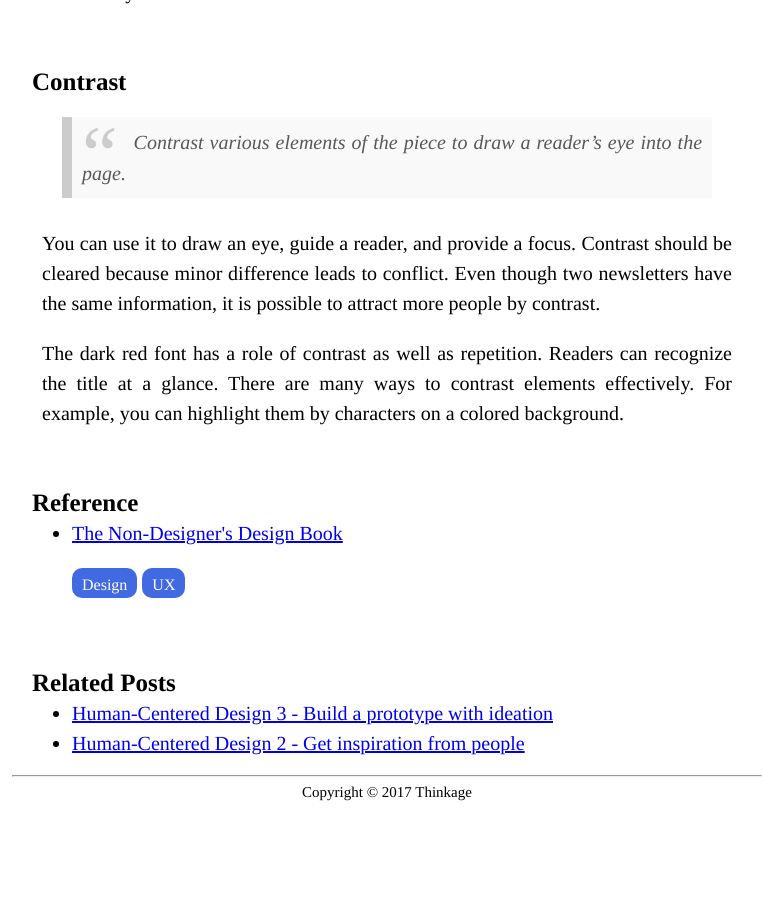
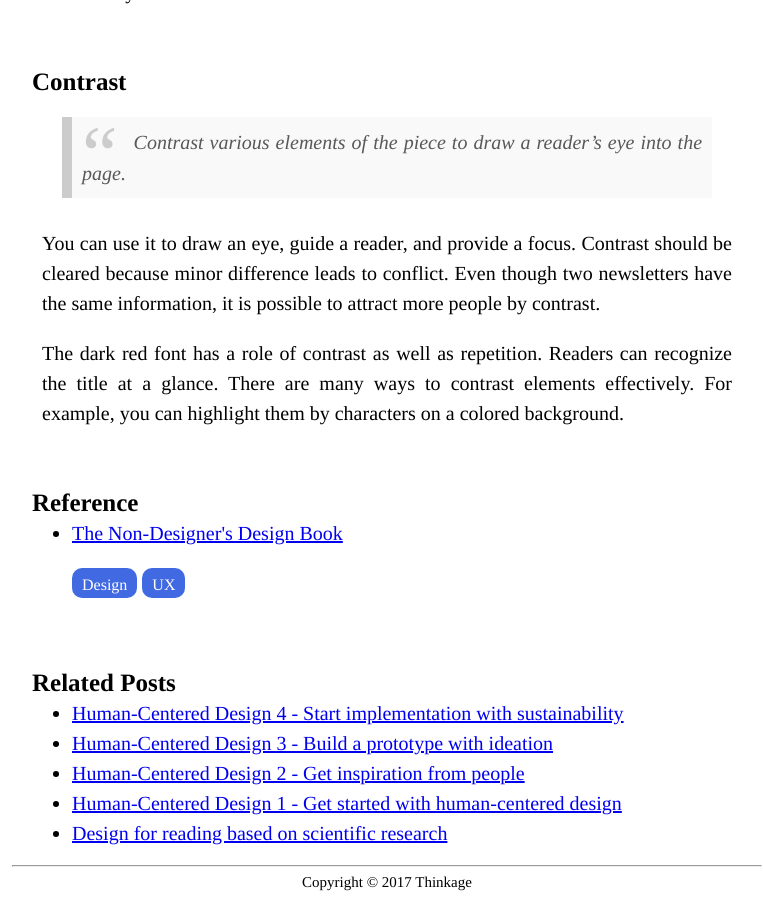
Before and after one commit to schwalbe10/thinkage, a Jekyll site: the page built from _posts/2017-04-26-non-designer.md, in a window 1280 px wide and 900 px high, scrolled down 2102 px. Shown: the whole window, without its empty margins (253-1016 px from the left). Built offline with Jekyll 4.4.1, drawn with Linux system fonts in a browser that asks for light colours; before the commit the page ends 2912 px from its top, so only the background shows below that.

Commit message:
Update the blog

```diff
--- a/_includes/related_posts.html
+++ b/_includes/related_posts.html
@@ -1,3 +1,35 @@
+<div class="related">
+  <h3>Related Posts</h3>
+  <ul class="related-posts">
+    {% assign max_related = 5 %}
+    {% assign min_common_tags = 1 %}
+    {% assign max_related_counter = 0 %}
+
+    {% for post in site.posts %}
+      {% assign same_tag_count = 0 %}
+      {% for tag in post.tags %}
+        {% if post.url != page.url %}
+          {% if page.tags contains tag %}
+            {% assign same_tag_count = same_tag_count | plus: 1 %}
+          {% endif %}
+        {% endif %}
+      {% endfor %}
+
+      {% if same_tag_count >= min_common_tags %}
+        <li>
+            <a href="{{ post.url }}">
+              {{ post.title }}
+            </a>
+        </li>
+        {% assign max_related_counter = max_related_counter | plus: 1 %}
+        {% if max_related_counter >= max_related %}
+          {% break %}
+        {% endif %}
+      {% endif %}
+    {% endfor %}
+  </ul>
+</div>
+
 <!--
 <div class="list">
   <ul>
@@ -8,6 +40,7 @@
 </div>
 -->
 
+<!--
 {% assign hasSimilar = '' %}
 {% for post in site.related_posts %}
     {% assign postHasSimilar = false %}
@@ -34,3 +67,4 @@
 {% if hasSimilar.size > 0 %}
     </ul>
 {% endif %}
+-->
--- /dev/null
+++ b/_posts/2017-09-24-implementation.md
@@ -0,0 +1,45 @@
+---
+layout: post
+title: "Human-Centered Design 4 - Start implementation with sustainability"
+date:  2017-09-24
+
+tags:
+- Design
+- UX
+- Human-Centered Design
+---
+
+The last phase of human-centered design is implementation. You'll find the way how to carry out your idea and how to maximize its impact. It is necessary to consider resources and sustainability.
+
+## Resource Assessment
+
+You need to assess the feasibility of your solution. What can your team do? Which field do you leave to your partners? These questions lead the practical implementation of your idea.
+
+1. Understand the distribution of your solution
+1. List what you've got and what you'll need
+1. Identify the scope of your team and other partners
+
+## Funding
+
+This is a short-term financial approach. In many cases, you can't run your project without money. It's best to plan a funding strategy from the start.
+
+1. Discuss with your key stakeholders about money you need
+1. Determine the relationships for grants
+1. Plan the way to raise money (Cloud funding, stock, sales, donation, etc.)
+
+## Sustainable Revenue
+
+A long term revenue strategy is core to deliver your idea. You've got the right revenue strategy to continue the development.
+
+1. Make a projection of future operations
+1. Plan the way to raise money (Cloud funding, stock, sales, donation, etc.)
+1. Think about scaling your project in the long term
+
+### Reference
+
+<div class="list">
+  <ul>
+    <li><a href="http://www.designkit.org/">Design Kit</a></li>
+    <li><a href="https://www.amazon.com/gp/product/B000S1LAUA/ref=as_li_tl?ie=UTF8&tag=schwalbe03-20&camp=1789&creative=9325&linkCode=as2&creativeASIN=B000S1LAUA&linkId=dde64f0e8246e22234becac66f7fca2a">The Art of Innovation</a></li>
+ </ul>
+</div>
```
